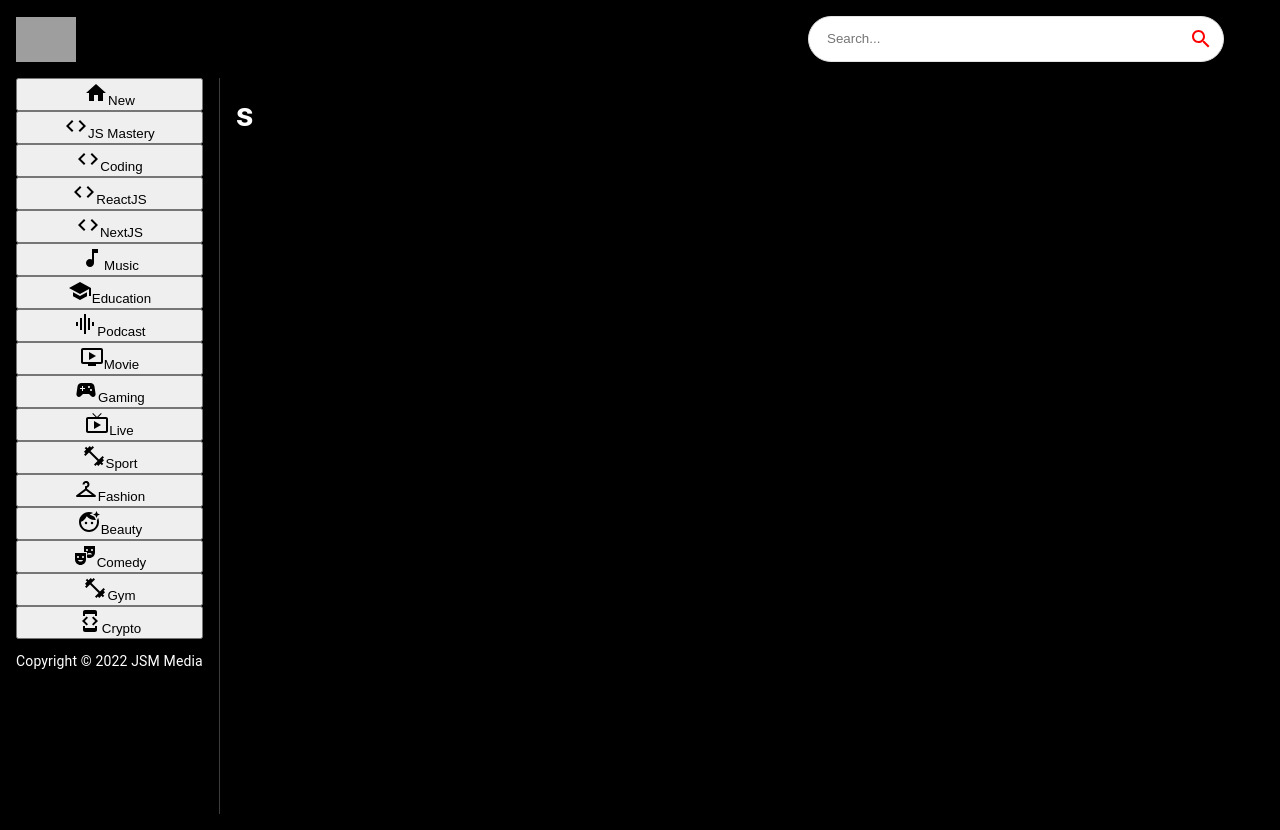
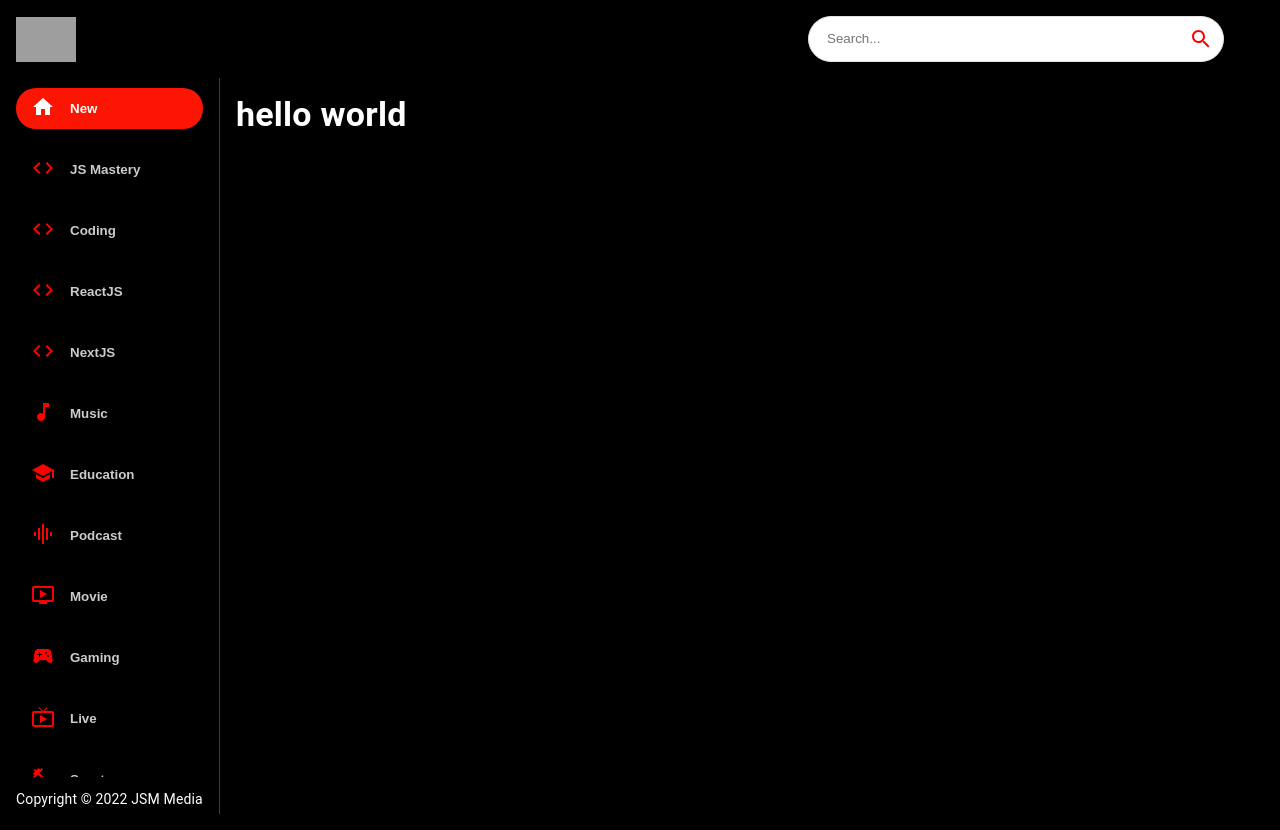
Before and after one commit to Christiannaira/youtube-react, a React (Vite) app: page / in a window 1280 px wide. Built offline with nearby package versions, Linux system fonts and the light colour scheme; grey boxes are pictures that could not be loaded.

Commit message:
feat: Designed the sidebar component

```diff
--- a/src/components/Feed.jsx
+++ b/src/components/Feed.jsx
@@ -1,4 +1,4 @@
-import React from 'react';
+import React, { useState } from 'react';
 import { Box, Stack, Typography } from '@mui/material';
 
 import { fetchFromApi } from '../utils/fetchFromApi';
@@ -8,13 +8,15 @@ import {Videos, Sidebar} from "./";
 
 const Feed = () => {
 
+  const [selectedCategory, setSelectedCategory] = useState("New");
+  const [videos, setVideos] = useState(null);
 
   return (
       <Stack sx={{flexDirection: {sx: 'column', md: 'row'}}}>
 
           <Box sx={{height: {sx: "auto", md: "92vh"}, borderRight: "1px solid #3d3d3d", px: {sx: 0, md: 2}}}>
 
-          <Sidebar/>
+          <Sidebar selectedCategory={selectedCategory} setSelectedCategory={setSelectedCategory}/>
 
             <Typography className='copyright' variant='body2' sx={{mt: 1.5, color: '#fff',}}>
             Copyright © 2022 JSM Media
@@ -25,7 +27,7 @@ const Feed = () => {
           <Box p={2} sx={{overflowY: 'auto', height: '90vh', flex: 2}}>
 
             <Typography variant='h4' fontWeight="bold" mb={2} sx={{color: 'white'}}>
-s
+    hello world
             </Typography>
 
           </Box>
--- a/src/components/Sidebar.jsx
+++ b/src/components/Sidebar.jsx
@@ -3,20 +3,48 @@ import React from 'react';
 import { Stack } from '@mui/material';
 
 import {categories} from "../utils/constants";
+import { Category } from '@mui/icons-material';
 
-const Sidebar = () => {
+const Sidebar = ({selectedCategory, setSelectedCategory}) => {
 
   console.log(categories);
 
   return (
-       <Stack>
+       <Stack
+       direction="row"
+       sx={{
+        overflowY: "auto",
+        height: {sx: "auto", md: "95%"},
+        flexDirection: {md: "column"},
+       }}
+       >
 
        {categories.map((category) => (
-        <button>
 
-          {<category.icon/>}
+        <button
+        className='category-btn'
+        onClick={() => {
+         setSelectedCategory(category.name);
+        }}
+        style={{
+          background: category.name === selectedCategory && "#FC1503", color: "white",
+        }}
+        key={category.name}
+        >
 
-          {category.name}
+          <span style={{ color: category.name === selectedCategory? "white": "red", marginRight: "15px"}}>
+
+              {<category.icon/>}
+
+          </span>
+
+          <span style={{opacity: category.name === selectedCategory? "1": "0.8"}}>
+
+            {category.name}
+
+          </span>
+
+
 
         </button>
        ))}
--- a/src/index.css
+++ b/src/index.css
@@ -15,3 +15,28 @@ a {
     outline: none;
     width: 350px;
 }
+
+.category-btn {
+    font-weight: bold !important;
+    text-transform: capitalize;
+    display: flex;
+    align-items: center;
+    justify-content: start;
+    cursor: pointer;
+    background: transparent;
+    outline: none;
+    border: none;
+
+    padding: 7px 15px;
+    margin: 10px 0px;
+    border-radius: 20px;
+    transition: all 0.3s ease;
+}
+
+.category-btn:hover {
+    background-color: #FC1503 !important;
+}
+
+.category-btn:hover span {
+    color: white !important;
+}
```
